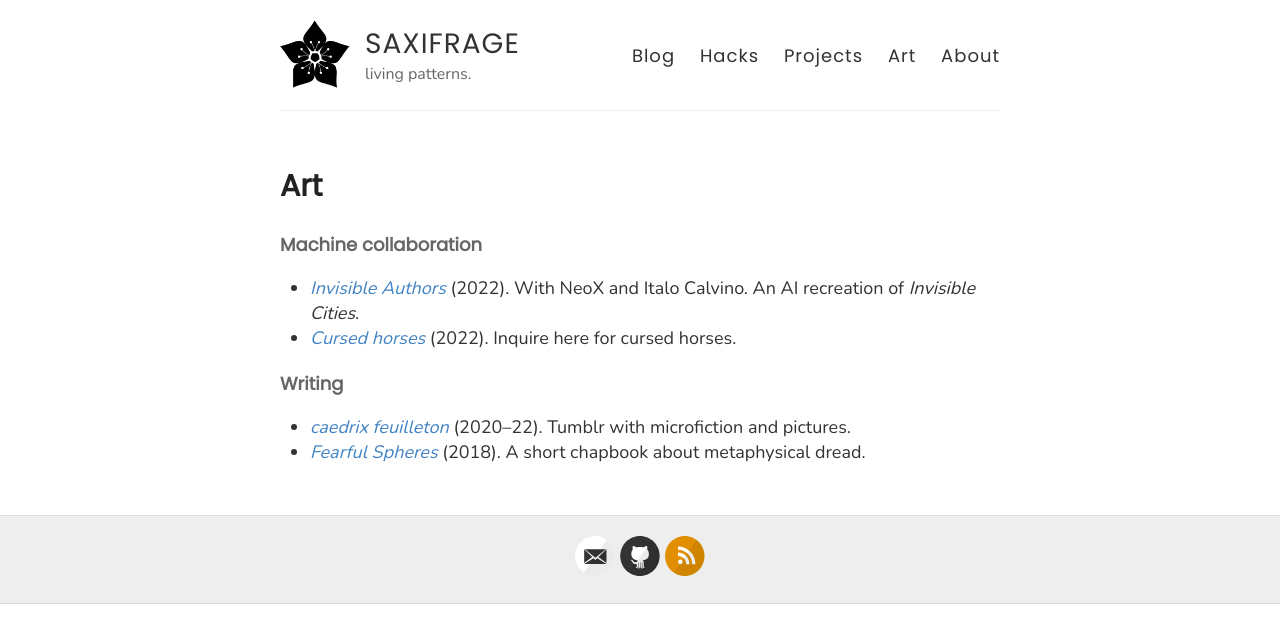
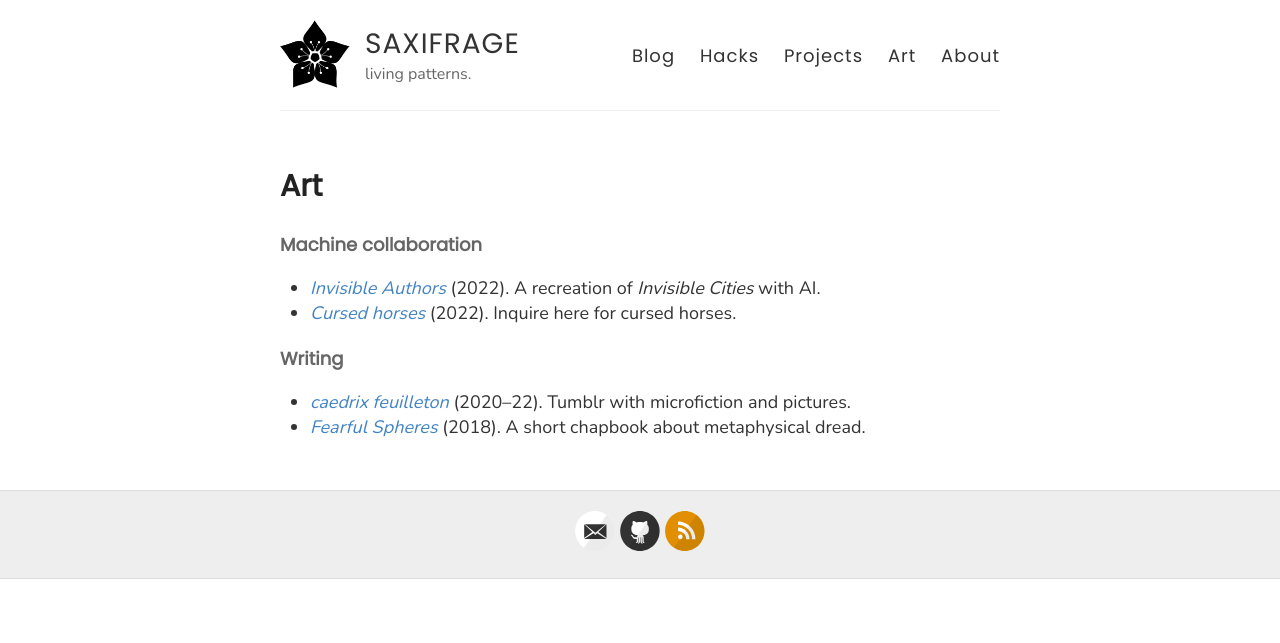
Before and after one commit to heptarch/heptarch.github.io, a Jekyll site: the page built from art.md, in a window 1280 px wide. Shown: the top 643 px of the page. Built offline with Jekyll 4.4.1, drawn with Linux system fonts in a browser that asks for light colours.

Commit message:
Update art.md

```diff
--- a/art.md
+++ b/art.md
@@ -6,8 +6,8 @@ permalink: /art/
 
 #### Machine collaboration
 
-- [*Invisible Authors*](/assets/invisible-authors.pdf) (2022). With
-NeoX and Italo Calvino. An AI recreation of *Invisible Cities*.
+- [*Invisible Authors*](/assets/invisible-authors.pdf) (2022). A
+  recreation of *Invisible Cities* with AI.
 - <a href = "mailto:cursedhorses@gmail.com"><i>Cursed horses</i></a>
   (2022). Inquire here for cursed horses.
 
```
